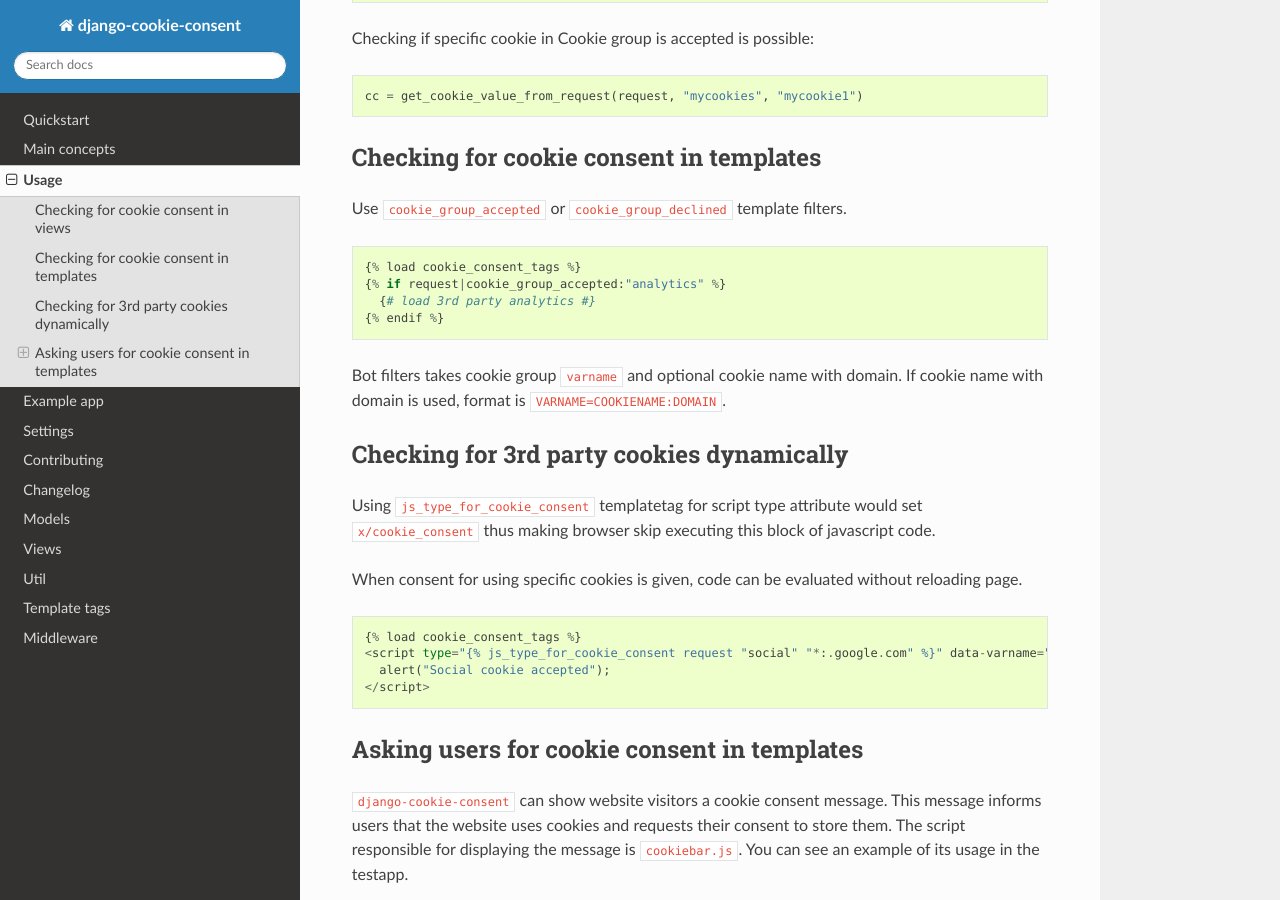
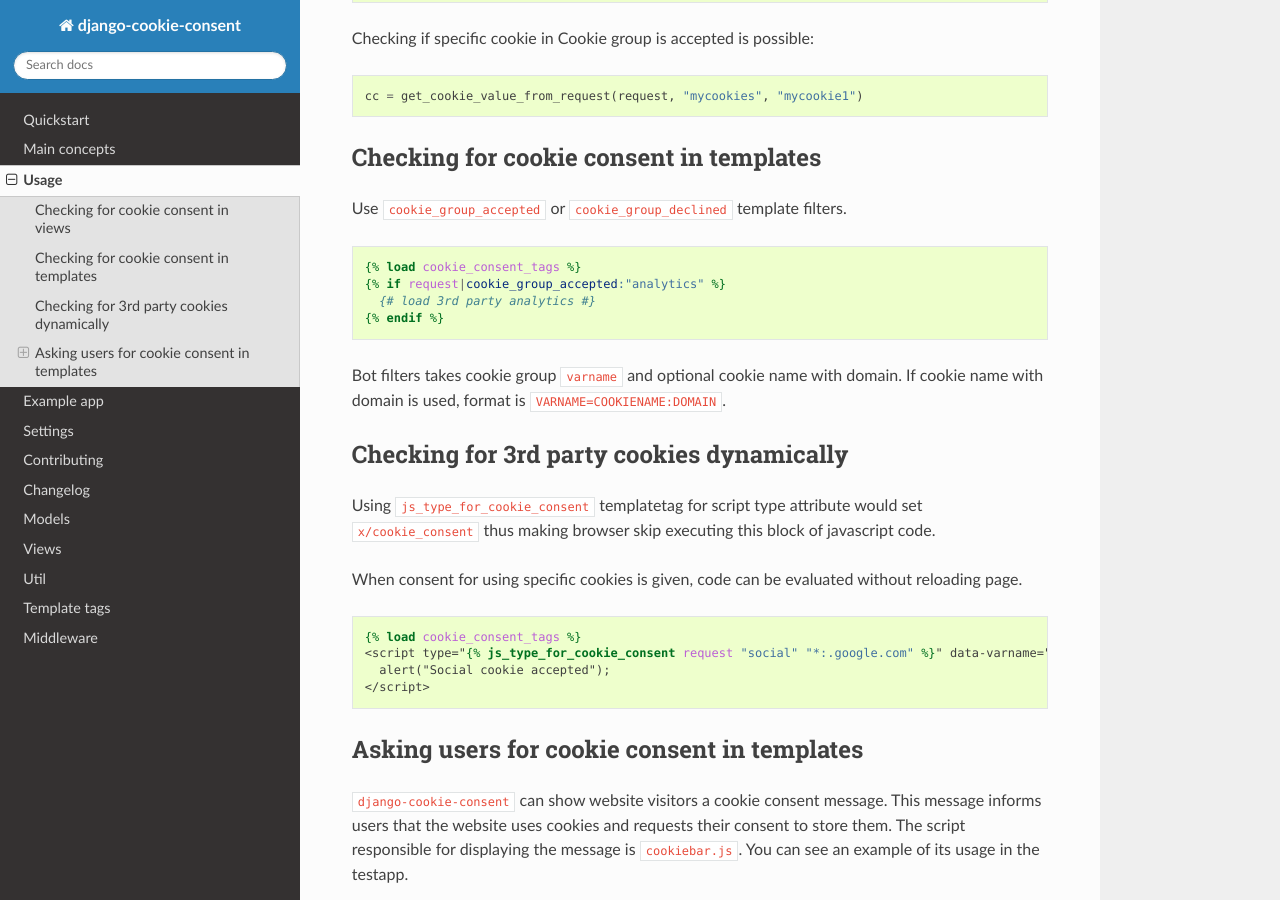
Before and after one commit to jazzband/django-cookie-consent, a Sphinx documentation site: the page built from docs/usage.rst, in a window 1280 px wide and 900 px high, scrolled down 340 px. Built offline with Sphinx 7.4.7 and the Read the Docs theme 2.0.0, drawn with Linux system fonts in a browser that asks for light colours.

```diff
--- a/docs/usage.rst
+++ b/docs/usage.rst
@@ -5,7 +5,7 @@ Usage
 Checking for cookie consent in views
 ------------------------------------
 
-::
+.. code-block:: python
 
   from cookie_consent.util import get_cookie_value_from_request
 
@@ -14,7 +14,9 @@ Checking for cookie consent in views
     if cc:
       # add cookie
 
-Checking if specific cookie in Cookie group is accepted is possible::
+Checking if specific cookie in Cookie group is accepted is possible:
+
+.. code-block:: python
 
     cc = get_cookie_value_from_request(request, "mycookies", "mycookie1")
 
@@ -23,7 +25,7 @@ Checking for cookie consent in templates
 
 Use ``cookie_group_accepted`` or ``cookie_group_declined`` template filters.
 
-::
+.. code-block:: django
 
   {% load cookie_consent_tags %}
   {% if request|cookie_group_accepted:"analytics" %}
@@ -45,7 +47,7 @@ of javascript code.
 When consent for using specific cookies is given, code can be evaluated
 without reloading page.
 
-::
+.. code-block:: django
 
   {% load cookie_consent_tags %}
   <script type="{% js_type_for_cookie_consent request "social" "*:.google.com" %}" data-varname="social">
@@ -125,4 +127,4 @@ Notes
 =====
 
 * Ensure that the elements with the class names ``cc-cookie-accept`` and
-``cc-cookie-decline`` are present within the content HTML string.
+  ``cc-cookie-decline`` are present within the content HTML string.
```
Also changed, not shown: 1 other file.
